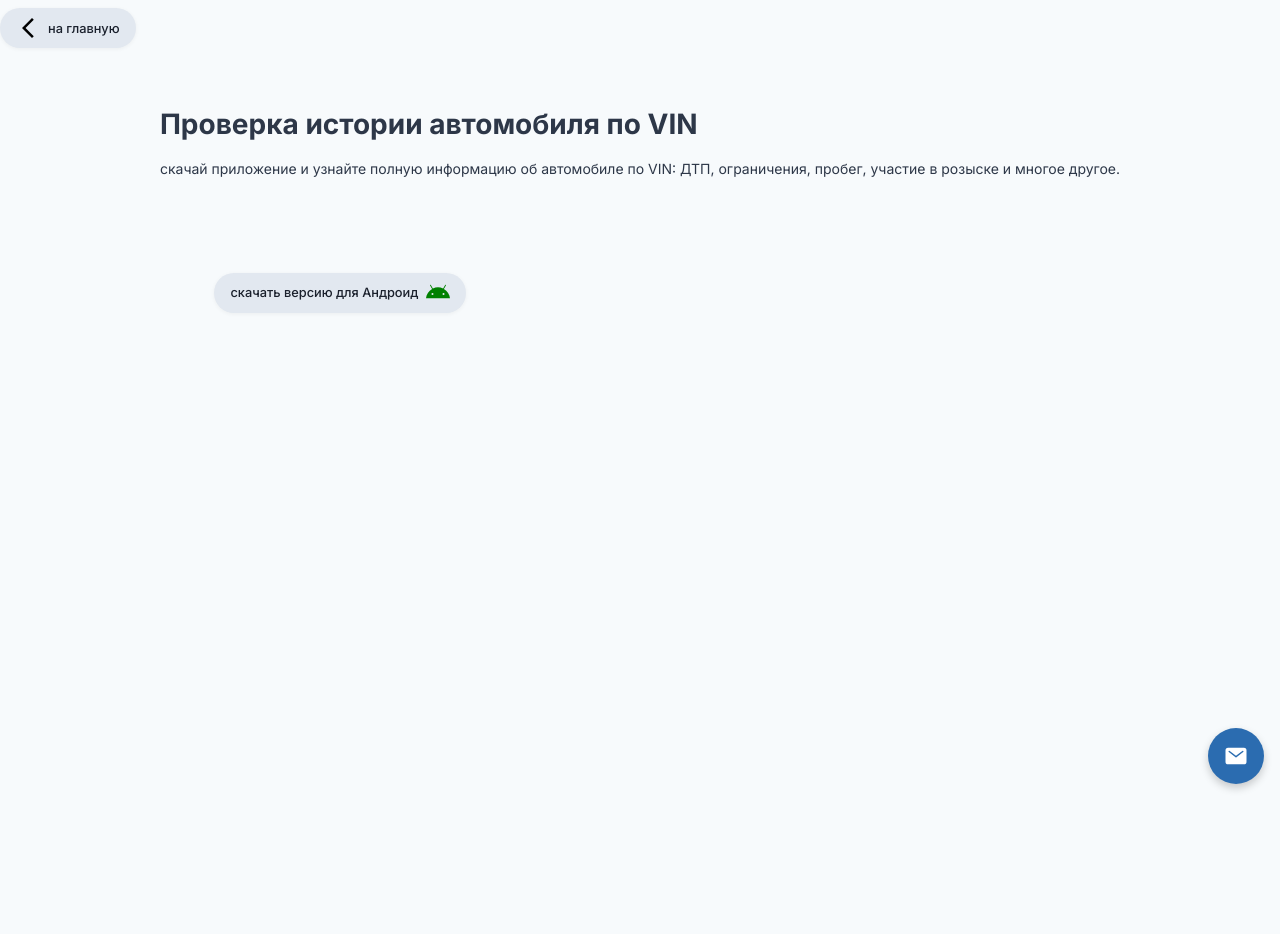
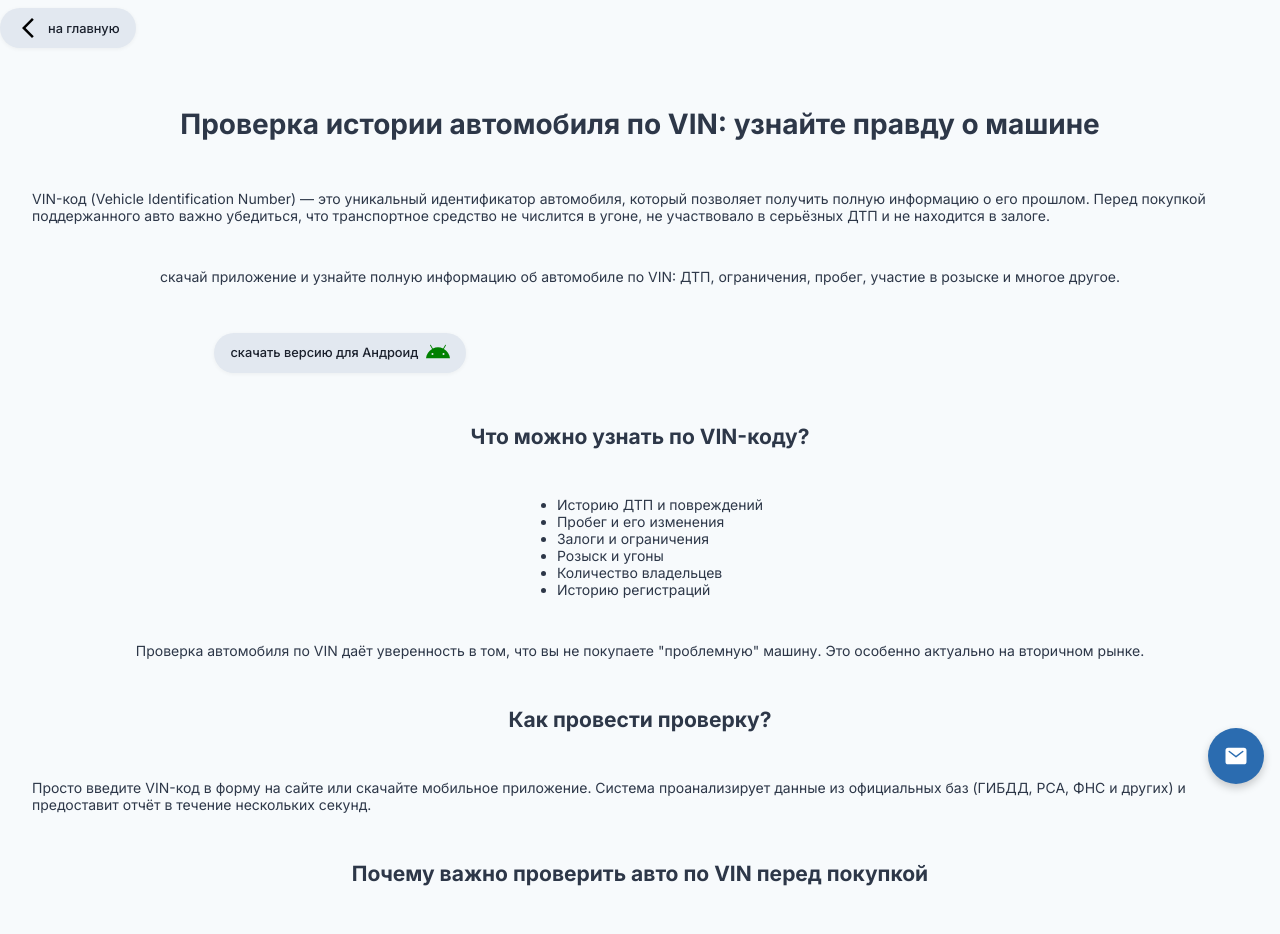
Before and after one commit to zelenkov-e/info-cars-web, a Next.js app: page /proverka-istorii-po-vin in a window 1280 px wide. Shown: the top 934 px of the page. Before the commit the page ends 800 px from the top, so only its background shows below. Built offline with nearby package versions, Linux system fonts and the light colour scheme.

Commit message:
[info-cars-web] : added 'Pobit avto vin' page

```diff
--- a/src/pages/proverka-istorii-po-vin.tsx
+++ b/src/pages/proverka-istorii-po-vin.tsx
@@ -1,25 +1,25 @@
 import MainLayout from "@/components/MainLoyout";
 import styles from "./../styles/Home.module.scss";
-import Separator from "@/components/common/Separator";
 import Chip from "@/components/common/Chip";
 import { FaAndroid } from "react-icons/fa";
 
 const HeaderProps = {
-  title: "Проверка истории автомобиля по VIN — узнать всё об авто",
-  description: "Проверьте историю автомобиля по VIN: ДТП, ограничения, залоги, пробег, розыск. Быстрая и полная проверка по ВИН номеру и госномеру.",
-  keywords: "проверка истории автомобиля по VIN, проверка авто по VIN номеру, пробить авто по VIN, история авто по ВИН, проверка авто по номеру",
+  title: "Проверка истории автомобиля по VIN — ДТП, пробег, владельцы",
+  description: "Проверьте историю автомобиля по VIN-коду: аварии, пробег, розыск, аресты, число владельцев. Подробный отчёт за 1 минуту.",
+  keywords: "проверка истории автомобиля по VIN, история авто по вин номеру, ДТП по VIN, владельцы по VIN, авто в розыске, vin отчет",
 };
 
 export default function VINHistoryPage() {
   return (
     <MainLayout {...HeaderProps}>
       <main className={`${styles.main} `}>
-        <div>
-          <h1>Проверка истории автомобиля по VIN</h1>
-          <p>скачай приложение и узнайте полную информацию об автомобиле по VIN: ДТП, ограничения, пробег, участие в розыске и многое другое.</p>
-          {/* Остальной контент страницы */}
-        </div>
-        <Separator size="large" />
+        <h1>Проверка истории автомобиля по VIN: узнайте правду о машине</h1>
+        <p>
+          VIN-код (Vehicle Identification Number) — это уникальный идентификатор автомобиля, который позволяет получить полную информацию о его
+          прошлом. Перед покупкой поддержанного авто важно убедиться, что транспортное средство не числится в угоне, не участвовало в серьёзных ДТП и
+          не находится в залоге.
+        </p>
+        <p>скачай приложение и узнайте полную информацию об автомобиле по VIN: ДТП, ограничения, пробег, участие в розыске и многое другое.</p>
         <div className={styles.description}>
           <Chip href="https://play.google.com/store/apps/details?id=com.company.infocars">
             скачать версию для Андроид
@@ -31,6 +31,29 @@ export default function VINHistoryPage() {
             <FaApple size={30} color="black" />
           </Chip> */}
         </div>
+        <h2>Что можно узнать по VIN-коду?</h2>
+        <ul>
+          <li>Историю ДТП и повреждений</li>
+          <li>Пробег и его изменения</li>
+          <li>Залоги и ограничения</li>
+          <li>Розыск и угоны</li>
+          <li>Количество владельцев</li>
+          <li>Историю регистраций</li>
+        </ul>
+
+        <p>Проверка автомобиля по VIN даёт уверенность в том, что вы не покупаете "проблемную" машину. Это особенно актуально на вторичном рынке.</p>
+
+        <h2>Как провести проверку?</h2>
+        <p>
+          Просто введите VIN-код в форму на сайте или скачайте мобильное приложение. Система проанализирует данные из официальных баз (ГИБДД, РСА, ФНС
+          и других) и предоставит отчёт в течение нескольких секунд.
+        </p>
+
+        <h2>Почему важно проверить авто по VIN перед покупкой</h2>
+        <p>
+          Статистика показывает, что более 40% автомобилей на рынке имеют скрытые дефекты, залоги или скрученный пробег. Проверка истории по VIN — это
+          надёжный способ защитить себя от потерь и обмана.
+        </p>
       </main>
     </MainLayout>
   );
```
Also changed, not shown: src/pages/index.tsx (+10 -6 lines), src/pages/probit-avto-vin.tsx (added, +58 -0 lines), src/pages/proverka-avto-po-nomeru.tsx (+34 -11 lines).
